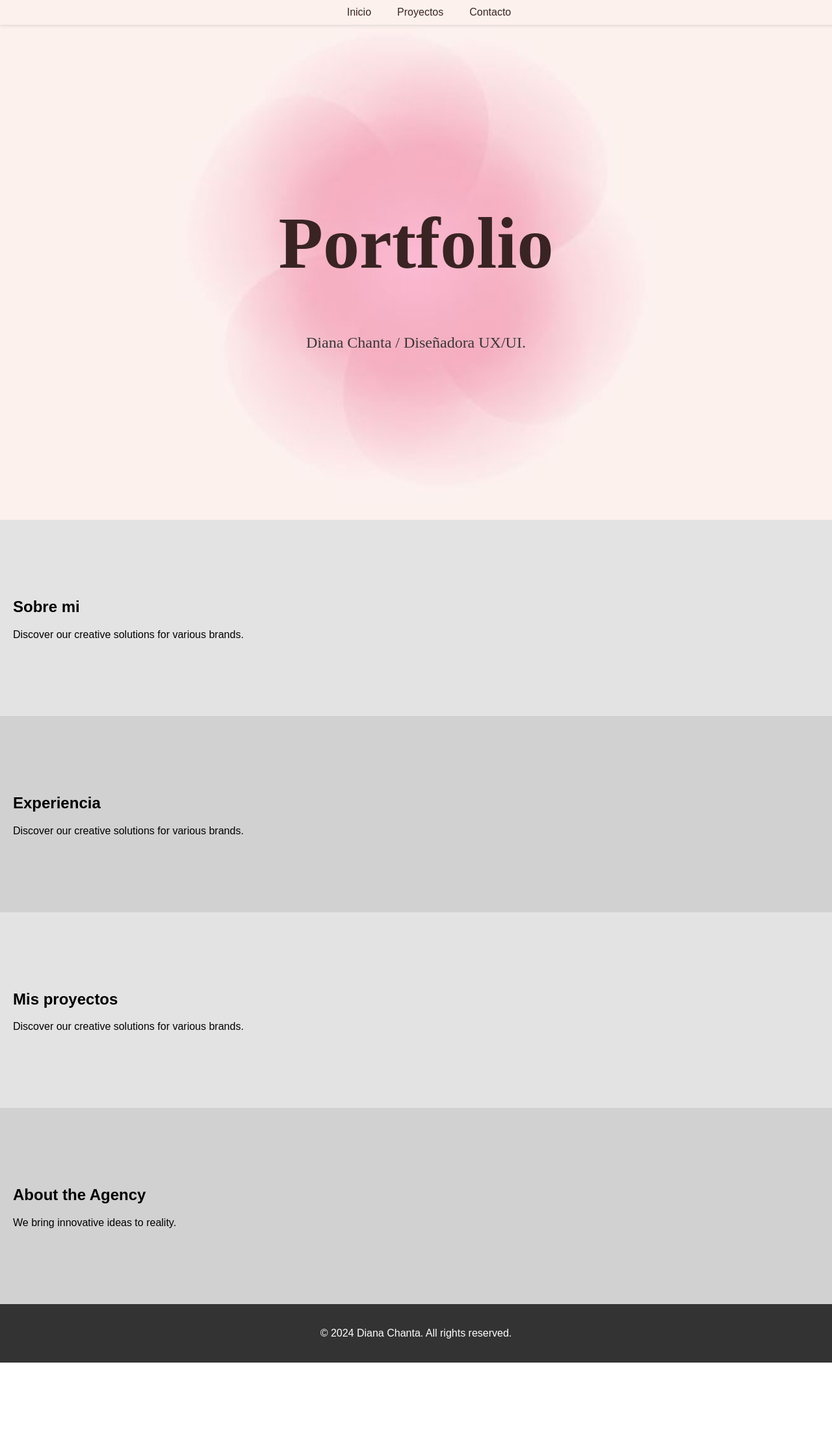
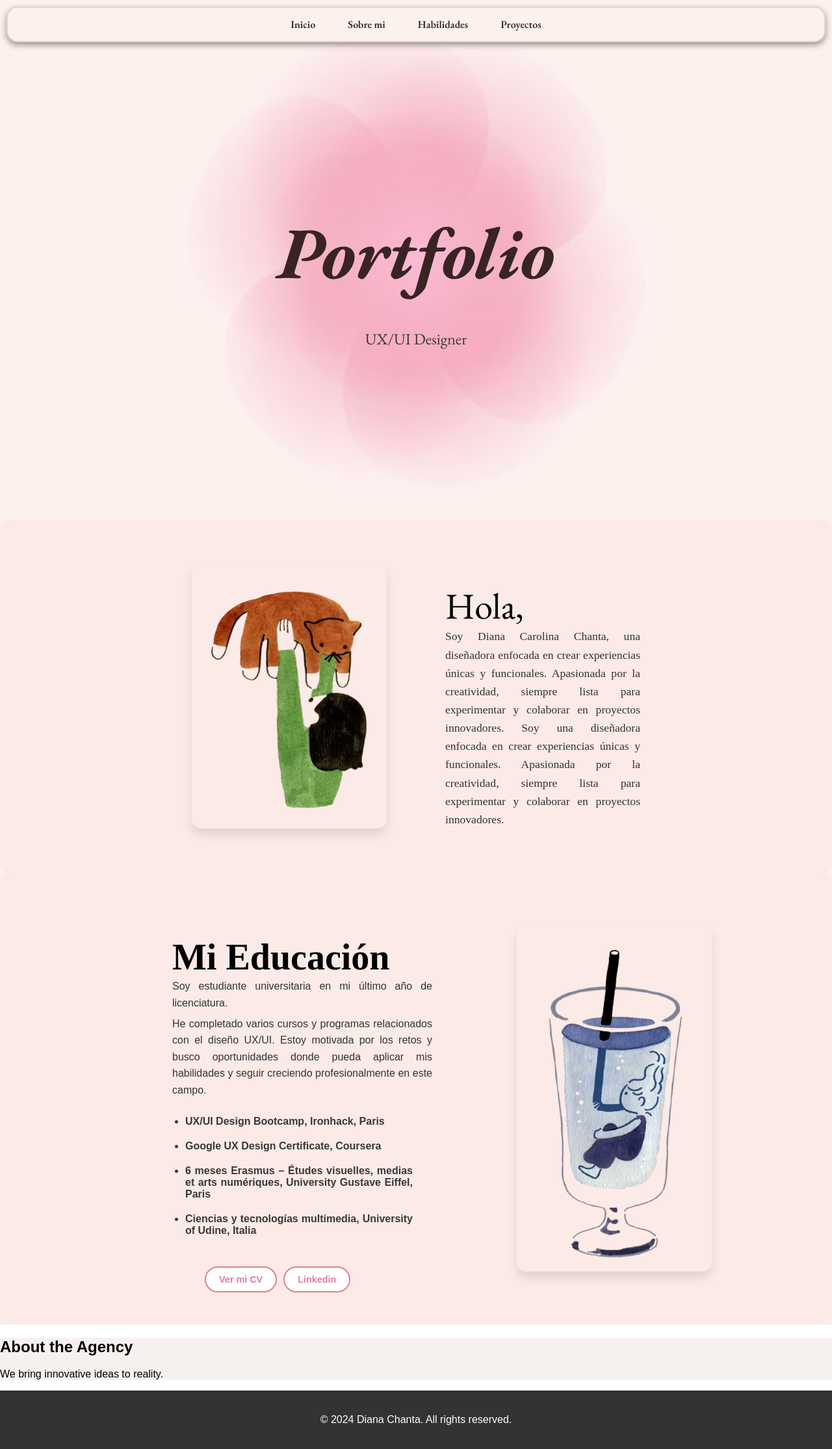
Before and after one commit to DianCarolinee/portfolio, an Angular app: page / in a window 1280 px wide. Shown: the whole page at 65% size. Before the commit the page ends 2097 px from the top, so only its background shows below. Built offline with nearby package versions, Linux system fonts and the light colour scheme.

Commit message:
Navbar update and education section example added

```diff
--- a/src/app/app.component.html
+++ b/src/app/app.component.html
@@ -1,36 +1,82 @@
 
 
   <nav class="navbar">
+
     <a href="#header">Inicio</a>
+    <a href="#project">Sobre mi</a>
+    <a href="#agency">Habilidades</a>
     <a href="#project">Proyectos</a>
-    <a href="#agency">Contacto</a>
   </nav>
 
   <header id="header" class="header">
       <div>
         <h1 data-aos="fade-up">Portfolio</h1>
         <p data-aos="fade-up" data-aos-delay="300">
-          Diana Chanta / Diseñadora UX/UI.
+          UX/UI Designer
         </p>
       </div>
   </header>
 
+
+
   <section id="project" class="project" data-aos="fade-right">
-    <h2>Sobre mi</h2>
-    <p>Discover our creative solutions for various brands.</p>
+    <div class="sobre-mi-container">
+      <div class="sobre-mi-ilustracion">
+        <img src="assets/cat_CAT-removebg-preview.png" alt="Ilustración sobre mí">
+      </div>
+      <div class="sobre-mi-texto">
+        <h2 class="Hola">Hola,</h2>
+        <p>
+          Soy  Diana Carolina Chanta, una diseñadora enfocada en crear experiencias únicas y funcionales.
+          Apasionada por la creatividad, siempre lista para experimentar y colaborar en proyectos innovadores.
+          Soy una diseñadora enfocada en crear experiencias únicas y funcionales.
+          Apasionada por la creatividad, siempre lista para experimentar y colaborar en proyectos innovadores.
+        </p>
+
+        <!-- Este es un comentario para recordar algo importante
+        <div class="botones-interes">
+          <button class="boton-interes">Diseño UX/UI</button>
+          <button class="boton-interes">Ilustración</button>
+        </div>
+        -->
+      </div>
+    </div>
   </section>
 
+
   <section id="agency" class="agency" data-aos="fade-left">
-    <h2>Experiencia</h2>
-    <p>Discover our creative solutions for various brands.</p>
+    <div class="sobre-mi-container2">
+      <div class="sobre-mi-ilustracion2">
+        <img src="assets/descarga__2_-removebg-preview.png" alt="Ilustración sobre mí2">
+      </div>
+      <div class="sobre-mi-texto2">
+        <h2>Mi Educación</h2>
+        <p>
+          Soy estudiante universitaria en mi último año de licenciatura.
+        </p>
+        <p>
+          He completado varios cursos y programas relacionados con el diseño UX/UI.
+          Estoy motivada por los retos y busco oportunidades donde pueda aplicar mis habilidades y seguir creciendo profesionalmente en este campo.
+        </p>
+        <ul>
+          <li> UX/UI Design Bootcamp, Ironhack, Paris</li>
+          <li> Google UX Design Certificate, Coursera</li>
+          <li> 6 meses Erasmus – Études visuelles, medias et arts numériques, University Gustave Eiffel, Paris</li>
+          <li> Ciencias y tecnologías multimedia, University of Udine, Italia</li>
+        </ul>
+        <div class="botones-interes2">
+          <button class="boton-interes2" onclick="window.open('assets/CV- Diana Chanta.docx.pdf', '_blank')">Ver mi CV</button>
+          <button class="boton-interes2">Linkedin</button>
+        </div>
+      </div>
+    </div>
   </section>
 
 
 
 
 <section class="project" data-aos="fade-right">
-  <h2>Mis proyectos</h2>
-  <p>Discover our creative solutions for various brands.</p>
+
 </section>
 
 <section class="agency" data-aos="fade-left">
--- a/src/app/app.component.ts
+++ b/src/app/app.component.ts
@@ -1,12 +1,12 @@
 import { Component, OnInit, Inject, PLATFORM_ID } from '@angular/core';
 import { RouterOutlet } from '@angular/router';
-import { isPlatformBrowser } from '@angular/common';
+import {isPlatformBrowser, NgOptimizedImage} from '@angular/common';
 import * as AOS from 'aos';
 
 @Component({
   selector: 'app-root',
   standalone: true,
-  imports: [RouterOutlet],
+  imports: [RouterOutlet, NgOptimizedImage],
   templateUrl: './app.component.html',
   styleUrls: ['./app.component.scss'] // Corregí el nombre de la propiedad de `styleUrl` a `styleUrls`
 })
--- a/src/styles.scss
+++ b/src/styles.scss
@@ -1,4 +1,5 @@
 /* You can add global styles to this file, and also import other style files */
+@import url('https://fonts.googleapis.com/css2?family=EB+Garamond:ital,wght@0,400..800;1,400..800&display=swap');
 
 body {
   margin: 0;
@@ -18,29 +19,41 @@ body {
     background-color: #f5f5f5;
 
     h1 {
-      font-family: "Felicity", serif;
       font-size: 7rem;
       font-weight: bold;
       color: #392423;
+      font-style: italic;
+      font-family: "EB Garamond", serif;
     }
 
     p {
-      font-family: "Felicity", serif;
+      font-family: "EB Garamond", serif;
       font-size: 1.5rem;
-      margin-top: 1rem;
+      margin-top: -30px;
       color: #393838;
+
     }
+
+
+  }
+
+  .linea-decorativa {
+    width: 100%; /* Ajusta el ancho de la línea */
+    height: 4px; /* Grosor de la línea */
+    background-color: #e27d9c; /* Color que combine con el diseño */
+    margin: 0 auto; /* Centrar la línea */
+    border-radius: 2px; /* Bordes redondeados */
   }
 
   section {
-    padding: 100px 20px;
+   /*  padding: 30px 20px;*/
 
     &.project {
-      background-color: #e3e3e3;
+      background-color: #fcf1ed;
     }
 
     &.agency {
-      background-color: #d1d1d1;
+      background-color: #f6f1ef;
     }
   }
 
@@ -54,23 +67,229 @@ body {
 
 .navbar {
   position: fixed;
-  top: 0;
-  width: 100%;
-  background: #fcf1ed;
-  padding: 10px 20px;
-  box-shadow: 0 2px 5px rgba(0, 0, 0, 0.1);
+  top: 10px; /* Agrega un margen desde la parte superior */
+  left: 10px; /* Agrega espacio desde el lado izquierdo */
+  right: 10px; /* Agrega espacio desde el lado derecho */
+  background: #fcf1ed; /* Color de fondo */
+  padding: 15px 20px; /* Espaciado interno */
+  box-shadow: 0 4px 10px rgba(57, 36, 35, 0.5); /* Sombra más visible */
   display: flex;
   justify-content: center;
-  gap: 40px;
+  gap: 50px; /* Espacio entre los enlaces */
+  font-family: "EB Garamond", serif; /* Fuente */
+  font-weight: 600; /* Grosor del texto */
+  border-radius: 17px; /* Bordes redondeados para un rectángulo más suave */
+  border: 2px solid #e0d5d0; /* Borde visible para destacar */
 }
 
 .navbar a {
-  text-decoration: none;
-  color: #392423;
-  font-size: 1rem;
-  transition: color 0.3s;
+  text-decoration: none; /* Elimina el subrayado */
+  color: #392423; /* Color del texto */
+  font-size: 1rem; /* Tamaño del texto */
+  transition: color 0.3s; /* Transición suave para el hover */
 }
 
 .navbar a:hover {
-  color: #007BFF;
+  color: #007BFF; /* Color azul al pasar el ratón */
 }
+
+
+.navbar .brand {
+  font-size: 1rem; /* Tamaño del texto */
+  color: #392423; /* Color del texto */
+  font-style: italic;
+  font-family: "EB Garamond", serif;
+  font-weight: 700;
+
+  /* Mueve el texto más a la izquierda */
+  position: relative;
+  left: -480px; /* Ajusta el valor según lo lejos que quieras moverlo */
+
+}
+
+/* Contenedor principal */
+.sobre-mi-container {
+  display: flex;
+  align-items: center;
+  justify-content: center;
+  gap: 40px;
+  padding: 50px;
+  background-color: #fbeae6; /* Fondo suave */
+  border-radius: 15px; /* Bordes redondeados */
+  position: relative;
+}
+
+/* Ilustración */
+.sobre-mi-ilustracion img {
+  width: 300px;
+  height: auto;
+  border-radius: 15px;
+  box-shadow: 0 10px 15px rgba(0, 0, 0, 0.1);
+}
+
+/* Texto */
+.sobre-mi-texto {
+  position: relative;
+  margin-left: 50px;
+}
+
+.sobre-mi-texto h2 {
+  font-size: 3.5rem;
+  font-weight: normal;
+  margin-bottom: 1px;
+  font-family: "EB Garamond", serif;
+  margin-right:100px; /*borde derecho */
+
+
+
+}
+
+
+
+.sobre-mi-texto h3 {
+  font-size: 1.5rem;
+  color: #e27d9c; /* Un color que destaque */
+  margin-bottom: 80px;
+  margin-top: 5px;
+  font-family: "Felicity", serif;
+}
+
+.sobre-mi-texto p {
+  font-size: 1.1rem;
+  line-height: 1.6;
+  margin-bottom: 20px;
+  color: #333;
+  font-family: "Felicity", serif;
+  text-align: justify;
+  max-width: 300px;
+  margin-top: -5px;
+}
+
+
+
+/* Botones */
+.botones-interes {
+  display: flex;
+  gap: 10px;
+}
+
+.boton-interes {
+  background-color: #e27d9c;
+  border: 2px solid #e27d9c; /* Borde que combine con el diseño */
+  color: #fff;
+  padding: 10px 20px;
+  font-size: 0.9rem;
+  border-radius: 25px;
+  cursor: pointer;
+  font-weight: bold; /* Para un texto más llamativo */
+  transition: all 0.3s ease;
+  position: relative;
+}
+
+.boton-interes:hover {
+  background-color: #fff;
+  color: #e27d9c;
+  transform: translateY(-4px);
+  box-shadow: 0 6px 0 #c94e71, 0 10px 20px rgba(0, 0, 0, 0.2);
+}
+
+
+
+/* Contenedor principal 2 */
+.sobre-mi-container2 {
+  display: flex;
+  align-items: center;
+  justify-content: center;
+  gap: 40px;
+  padding: 50px;
+  background-color: #fbeae6; /* Fondo suave */
+  border-radius: 15px; /* Bordes redondeados */
+
+}
+
+.sobre-mi-ilustracion2 img {
+  width: 300px;
+  height: auto;
+  border-radius: 15px;
+  box-shadow: 0 10px 15px rgba(0, 0, 0, 0.1);
+  position: relative;
+  left: 400px; /* Mueve la imagen 50px hacia la derecha */
+}
+
+
+/* Texto */
+.sobre-mi-texto2 {
+  max-width: 500px;
+  margin-left: -250px;
+  position: relative;
+  right: 220px; /* Mueve la imagen 50px hacia la derecha */
+}
+
+.sobre-mi-texto2 h2 {
+  font-size: 3.5rem;
+  font-weight: bold;
+  margin-bottom: 10px;
+  font-family: "Qeskile Voyage Thin", serif;
+}
+
+.sobre-mi-texto2 h3 {
+  font-size: 1.5rem;
+  color: #e27d9c; /* Un color que destaque */
+  margin-bottom: 20px;
+  font-family: "Felicity", serif;
+}
+
+.sobre-mi-texto2 p {
+  font-size: 1rem;
+  line-height: 1.6;
+  color: #333;
+  text-align: justify; /* Alinea el texto como en un periódico */
+  max-width: 400px; /* Define un ancho máximo */
+  margin-top: -10px;
+}
+
+.highlight {
+  position: relative;
+  display: inline-block;
+}
+
+ul {
+
+  font-size: 1rem;
+  margin-top: 10px;
+  color: #393838;
+  padding: 10px 20px;
+  font-weight: bold;
+
+}
+
+li {
+  margin-bottom: 20px; /* Añade separación entre los elementos */
+  text-align: justify; /* Justifica el texto */
+  max-width: 350px; /* Define un ancho máximo */
+
+}
+
+/* Botones */
+.botones-interes2 {
+  display: flex;
+  gap: 10px;
+  margin-left: 50px;
+}
+
+.boton-interes2 {
+  background-color: #fff;
+  border: 2px solid #e27d9c; /* Borde que combine con el diseño */
+  color: #e27d9c;
+  padding: 10px 20px;
+  font-size: 0.9rem;
+  border-radius: 25px;
+  cursor: pointer;
+  font-weight: bold; /* Para un texto más llamativo */
+  transition: all 0.3s ease;
+}
+
+.boton-interes2:hover {
+  background-color: #e27d9c;
+  color: #fff;
+}
```
Also changed, not shown: allfiles.txt (added), 1 other file (tests, documents, lock files or other folders).
